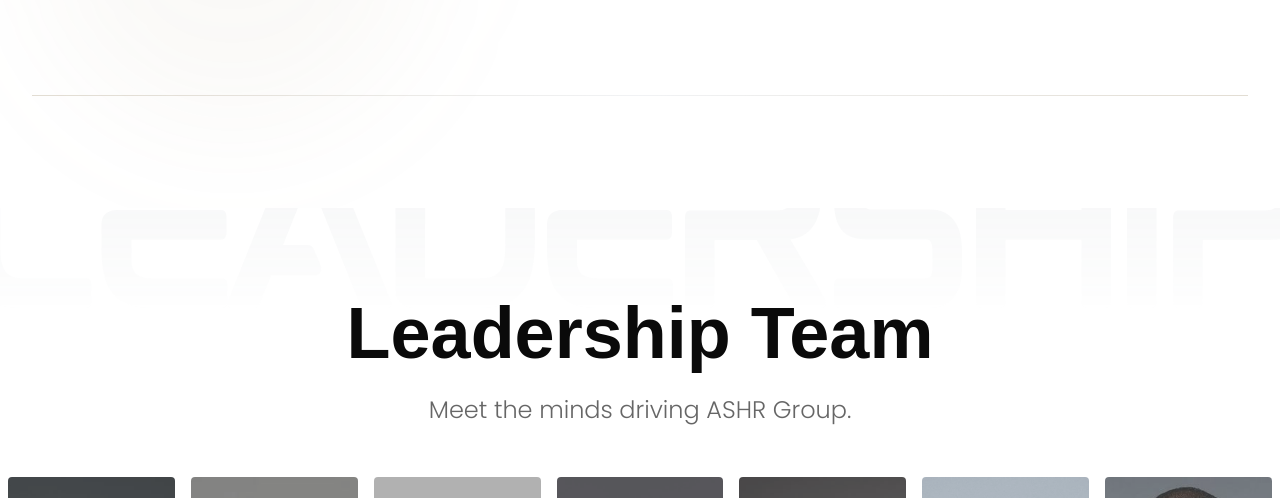
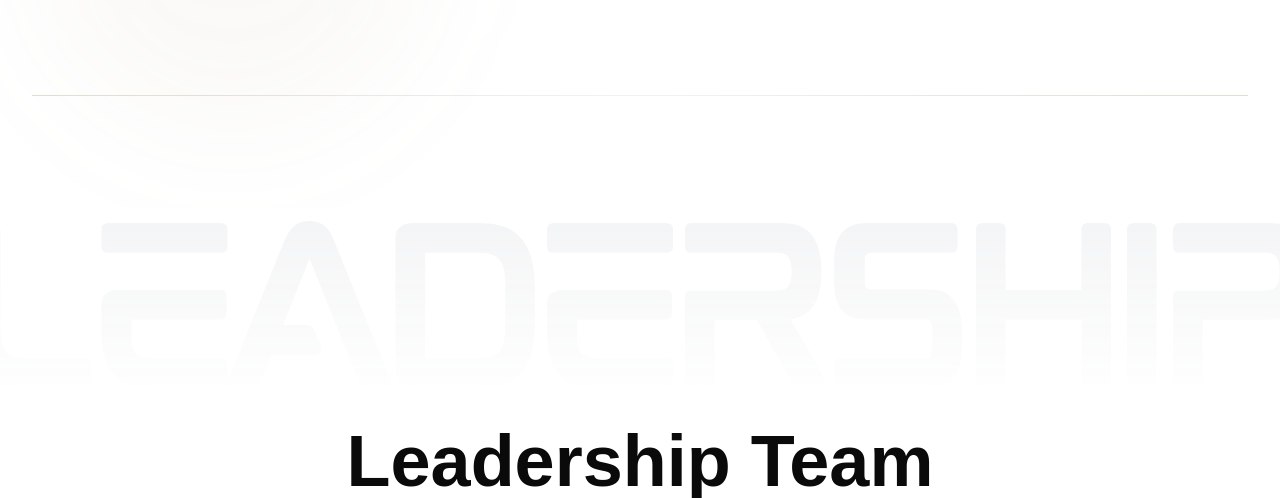
Before and after one commit to developerdavid2/ashr, a Next.js app: page /about in a window 1280 px wide. Shown: the part 5340-5838 px from the top of the page. Built offline with nearby package versions, Linux system fonts and the light colour scheme; grey boxes are pictures that could not be loaded; a web font is replaced by a local one.

Commit message:
fix: mask leadership text

```diff
--- a/components/about/sections/about-leadership.tsx
+++ b/components/about/sections/about-leadership.tsx
@@ -71,17 +71,10 @@ export const AboutLeadership = () => {
   const [hoveredIndex, setHoveredIndex] = useState<number | null>(null);
 
   return (
-    <section className="relative w-full py-20 overflow-hidden">
+    <section className="relative w-full py-52 overflow-hidden">
       <div className="container w-full max-w-7xl mx-auto">
-        {/* Large ABOUT background text - Responsive */}
-        <h1
-          className="font-mokoto text-[6rem] sm:text-[8rem] md:text-[10rem] lg:text-[12rem] xl:text-[15rem] text-gray-500/8 absolute -top-10 sm:-top-12 md:-top-16 lg:-top-20 left-1/2 -translate-x-1/2 pointer-events-none select-none z-0 leading-none"
-          style={{
-            maskImage: "linear-gradient(to bottom, black 0%, transparent 80%)",
-            WebkitMaskImage:
-              "linear-gradient(to bottom, black 0%, transparent 80%)",
-          }}
-        >
+        {/* Large LEADERSHIP background text - Responsive */}
+        <h1 className="font-mokoto text-[6rem] sm:text-[8rem] md:text-[10rem] lg:text-[12rem] xl:text-[15rem] text-gray-500/8 absolute -top-0 left-1/2 -translate-x-1/2 pointer-events-none select-none z-0 leading-none mask-b-to-80%">
           LEADERSHIP
         </h1>
         {/* Title */}
```
